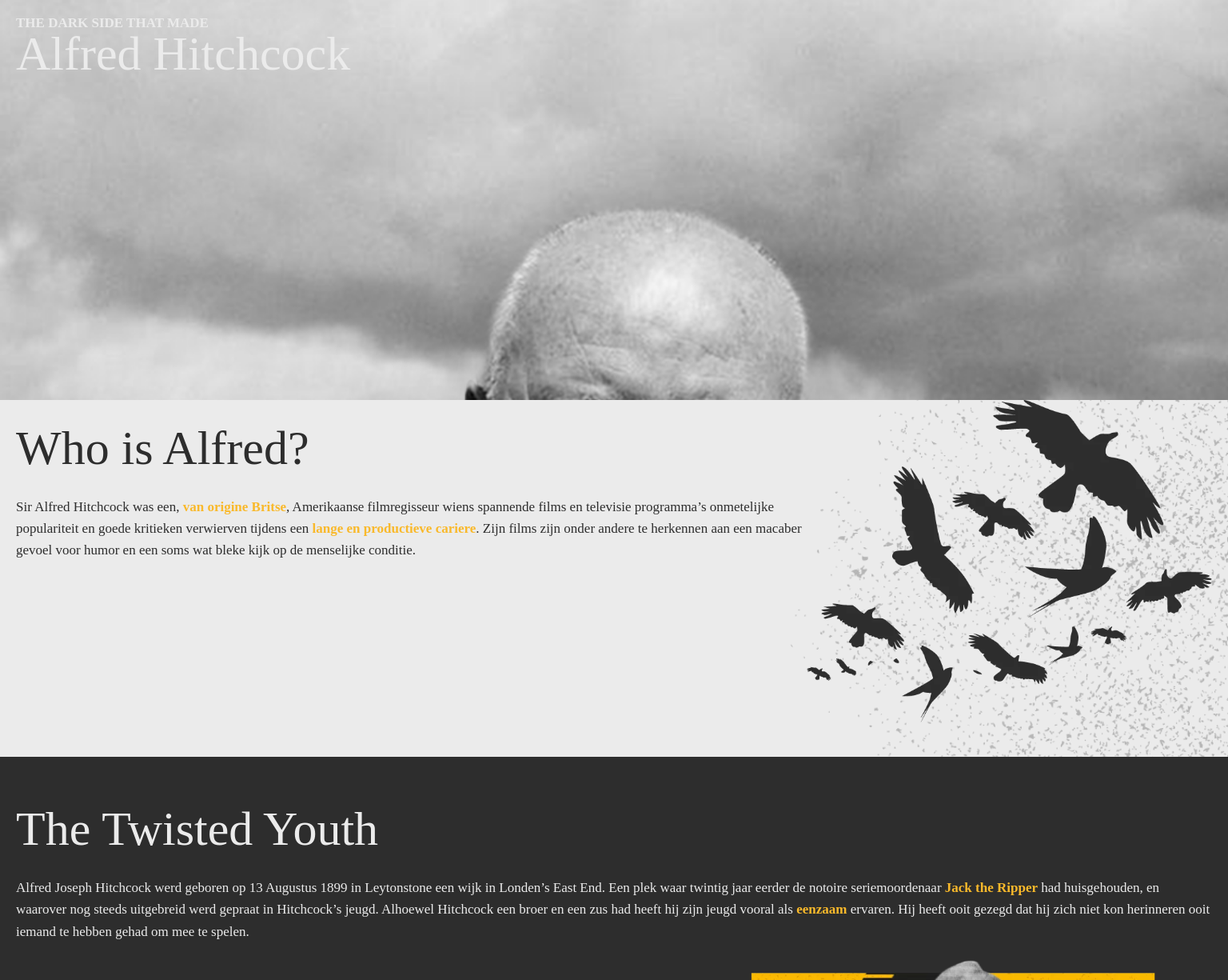
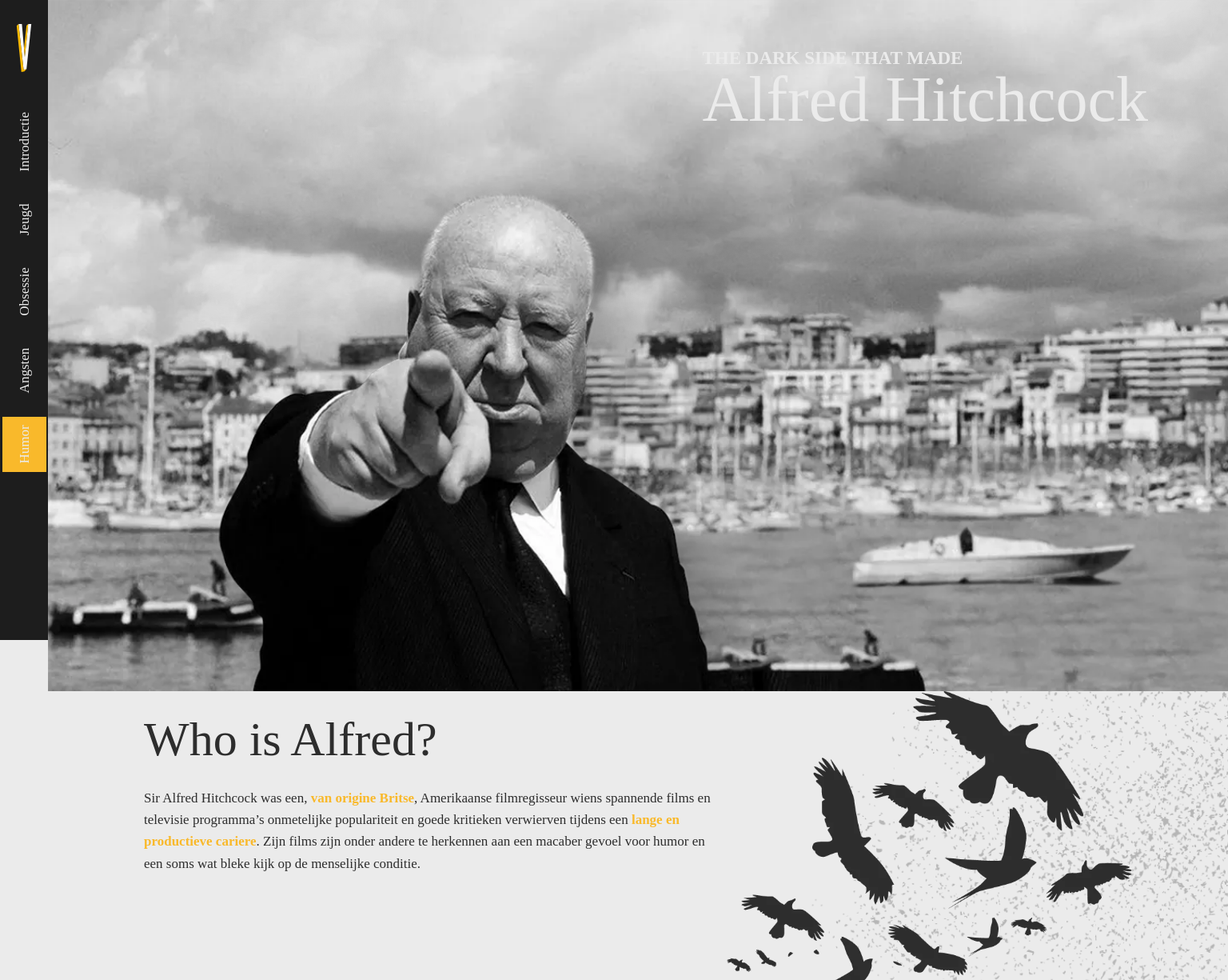
Before and after one commit to Lenkaaad/Vertigo, a React app: page / in a window 1536 px wide. Shown: the top 1225 px of the page at 80% size. Built offline with nearby package versions, Linux system fonts and the light colour scheme.

Commit message:
responsive css wip, almost done

```diff
--- a/src/css/style.css
+++ b/src/css/style.css
@@ -251,6 +251,7 @@
 }
 
 .yellow-quote-tipi-2 {
+  display: none;
   margin-top: 3rem;
   width: 100vw;
   max-width: 40rem;
@@ -739,7 +740,10 @@
     display: inline-block;
     width: 33vw;
     height: min-content;
-    margin-right: -2rem;
+    margin-left: -4rem;
+    margin-right: 2rem;
+    grid-area: yellow-quote;
+    align-self: center;
   }
 
   .mother-image {
@@ -768,12 +772,16 @@
 
   .twisted-youth .grid {
     display: grid;
-    grid-template-columns: 2fr 1fr;
+    grid-template-columns: repeat(3, 1fr);
     grid-template-areas:
-    'intro intro'
-    'father father'
-    'mother image'
-    'more more';
+    'intro intro intro'
+    'yellow-quote father father'
+    'mother mother image'
+    'more more more';
+  }
+
+  .first-paragraph {
+    grid-area: intro;
   }
 
   .obsession .image-abs-left {
@@ -824,6 +832,7 @@
 
   .yellow-quote-tipi {
     grid-area: tipi;
+    margin-right: -4rem;
   }
 
   .humor .grid {
@@ -899,9 +908,194 @@
   justify-content: space-around;
 }
 
+.mobile-header {
+  display: none;
 }
 
-@media (min-width: 1100px){
+.header {
+  display: flex;
+  align-items: flex-end;
+  flex-direction: column;
+  height: 56.25vw;
+}
+
+.header-img-container {
+  position: relative;
+  width: 100%;
+  height: 56.25vw;
+  overflow: hidden;
+}
+
+.filter {
+  position: absolute;
+  background-color: rgba(0, 0, 0, .45);
+  z-index: 5;
+  height: auto;
+  width: 100%;
+}
+
+.header-bg {
+  position: absolute;
+  top: 0;
+  left: 0;
+  z-index: 1;
+  width: 100vw;
+  height: auto;
+}
+
+.header-cloud {
+  position: absolute;
+  top: 0;
+  left: 0;
+  z-index: 2;
+  will-change: left;
+  width: 100vw;
+  height: auto;
+}
+
+.header-boat {
+  position: absolute;
+  top: 0;
+  left: 0;
+  z-index: 3;
+  will-change: left;
+  width: 100vw;
+  height: auto;
+}
+
+.header-hitchcock {
+  position: absolute;
+  top: 0;
+  left: 0;
+  z-index: 4;
+  will-change: left;
+  width: 100vw;
+  height: auto;
+}
+
+.info {
+  color: var(--light);
+  position: absolute;
+  right: 10rem;
+  top: 4vw;
+  z-index: 6;
+}
+
+.info > span {
+  text-transform: uppercase;
+  font-size: 2.3rem;
+  font-weight: 700;
+}
+
+article {
+  padding: 3rem 4rem 5rem 4rem;
+}
+
+.intro {
+  padding: 0rem 4rem 4rem 4rem; /*top, side, bottom, side */
+}
+
+.jokes {
+  margin-left: -4rem;
+  margin-right: -4rem;
+}
+
+.yellow-quote-fear-mobile {
+  margin-left: -4rem;
+  margin-right: -4rem;
+  padding-left: 4rem;
+  padding-right: 4rem;
+}
+
+}
+
+@media (min-width: 1100px) {
+  .fears-grid {
+
+    grid-template-columns: 2fr 2fr 1fr 1fr 4fr;
+    /* grid-template-rows: repeat(5, min-content); */
+    grid-template-areas:
+      'fears-title fears-title fears-title fears-title fears-title'
+      'police fears eggs top-column top-column'
+      'police fears fears-quote fears-quote fears-quote'
+      'police fears bottom-column bottom-column bottom-column'
+      'police fears bottom-column bottom-column bottom-column'
+      '. fears extremes extremes extremes'
+      'yellow yellow yellow yellow yellow';
+  }
+
+  .police-img {
+    margin-top: -30rem;
+  }
+
+  .fears-img {
+    margin-top: -20rem;
+  }
+
+  .eggs-img {
+    margin-top: -25rem;
+  }
+}
+
+@media (min-width: 1300px){
+  body {
+    display: flex;
+  }
+
+  nav {
+    display: block;
+    position: sticky;
+    top: 0;
+    background-color: var(--nav-color);
+    color: var(--light);
+    width: 6rem;
+    height: 100vh;
+    display: flex;
+    flex-direction: column;
+    z-index: 999;
+  }
+
+  nav img {
+    display: block;
+    margin-top: 3rem;
+  }
+
+  nav ul {
+    display: flex;
+    flex-flow: row-reverse;
+    width: 100%;
+    justify-content: space-between;
+    align-items: center;
+    /* flex-direction: column;
+    justify-content: space-between; */
+    transform-origin: left top 0;
+    margin-top: 3rem;
+    height: 6rem;
+    transform: rotate(-90deg) translate(-100%);
+  }
+
+  nav ul > li {
+    padding: 2rem 1rem;
+  }
+
+  nav ul > li a {
+    padding: 1.8rem 1rem;
+    text-decoration: none;
+    color: var(--light);
+  }
+
+  .active-section {
+    background-color: var(--highlight);
+  }
+
+  article {
+    padding: 3rem 12rem 5rem 12rem;
+  }
+
+  .intro {
+    padding: 0rem 12rem 4rem 12rem; /*top, side, bottom, side */
+  }
+
   .intro .grid {
     display: grid;
     grid-template-columns: 2fr 1fr;
@@ -955,14 +1149,20 @@
   'return tipi';
 }
 
+.splitup-image {
+  width: 100%;
+  left: -12rem;
+}
+
 .obsession-quote {
   align-self: center;
   padding: 4rem;
   height: 50%;
+  width: 80%;
 }
 
 .focus-quote {
-  font-size: 3.5rem;
+  font-size: 4.5rem;
   line-height: 1.4;
 }
 
@@ -987,18 +1187,77 @@
       'fears extremes extremes'
       'yellow yellow yellow'; */
 
-.fears-grid {
+      .police-img {
+        margin-top: -40rem;
+      }
 
-  grid-template-columns: 2fr 2fr 1fr 1fr 4fr;
-  /* grid-template-rows: repeat(5, min-content); */
+      .fears-img {
+        margin-top: -40rem;
+      }
+
+      .eggs-img {
+        margin-top: -25rem;
+      }
+
+      .fears-grid {
+        grid-template-areas:
+          'fears-title fears-title fears-title fears-title fears-title'
+          'police fears eggs top-column top-column'
+          'police fears fears-quote fears-quote fears-quote'
+          'police fears . bottom-column bottom-column'
+          'police fears . bottom-column bottom-column'
+          '. fears . extremes extremes'
+          'yellow yellow yellow yellow yellow';
+      }
+
+.yellow-quote-fear-mobile {
+  display: none;
+}
+
+.fear-subtitle.eggs {
+  margin-top: 6rem;
+}
+
+.wriggle.active {
+  transform-origin: center top;
+  animation: wiggle 3s ease-in-out infinite alternate;
+}
+
+@keyframes wiggle {
+
+  from {
+    transform: rotate(2deg);
+  }
+
+  to {
+    transform: rotate(-2deg);
+  }
+}
+
+.yellow-quote-fear {
+  display: block;
+  padding: 5rem;
+  float: right;
+  width: 40rem;
+  position: relative;
+  left: 5rem;
+  margin-left: -3rem;
+}
+
+.humor .grid {
+  grid-template-columns: repeat(2, 1fr);
+  grid-gap: 0 3rem;
+
   grid-template-areas:
-    'fears-title fears-title fears-title fears-title fears-title'
-    'police fears eggs top-column top-column'
-    'police fears fears-quote fears-quote fears-quote'
-    'police fears . . bottom-column'
-    'police fears . . bottom-column'
-    '. fears extremes extremes extremes'
-    'yellow yellow yellow yellow yellow';
+    'black-humor image'
+    'video jokes'
+    'toofar toofar'
+    'joke joke';
+}
+
+.focus-quote {
+  font-size: 2.5rem;
+  margin: 2rem 0;
 }
 
 }
@@ -1007,4 +1266,27 @@
   /* article {
     padding: 3rem 8rem;
   } */
+
+  .police-img {
+    margin-top: -40rem;
+  }
+
+  .fears-img {
+    margin-top: -40rem;
+  }
+
+  .eggs-img {
+    margin-top: -25rem;
+  }
+
+  .fears-grid {
+    grid-template-areas:
+      'fears-title fears-title fears-title fears-title fears-title'
+      'police fears eggs top-column top-column'
+      'police fears fears-quote fears-quote fears-quote'
+      'police fears . bottom-column bottom-column'
+      'police fears . bottom-column bottom-column'
+      '. fears . extremes extremes'
+      'yellow yellow yellow yellow yellow';
+  }
 }
--- a/src/index.html
+++ b/src/index.html
@@ -387,8 +387,8 @@
         <article class="fears content-container fears-grid light-section" id="angsten">
           <h2 class="fears-title">The fears that followed him</h2>
           <picture class="police-img">
-            <source media="(min-width: 1120px)" srcset="assets/img/police.webp" type="image/webp"/>
-            <source media="(min-width: 1120px)" srcset="assets/img/police.png" />
+            <source media="(min-width: 1100px)" srcset="assets/img/police.webp" type="image/webp"/>
+            <source media="(min-width: 1100px)" srcset="assets/img/police.png" />
             <source media="(min-width: 600px)" srcset="assets/img/police2.webp" type="image/webp"/>
             <source media="(min-width: 600px)" srcset="assets/img/police2.png" />
 
@@ -396,8 +396,8 @@
             <!-- width="214" height="261" -->
           </picture>
           <picture class="fears-img">
-            <source media="(min-width: 1120px)" srcset="assets/img/fears.webp" type="image/webp"/>
-            <source media="(min-width: 1120px)" srcset="assets/img/fears.png" />
+            <source media="(min-width: 1100px)" srcset="assets/img/fears.webp" type="image/webp"/>
+            <source media="(min-width: 1100px)" srcset="assets/img/fears.png" />
             <source media="(min-width: 600px)" srcset="assets/img/fears2.webp" type="image/webp"/>
             <source media="(min-width: 600px)" srcset="assets/img/fears2.png" />
 
@@ -405,8 +405,8 @@
             <!-- width="214" height="243" -->
           </picture>
           <picture class="eggs-img">
-            <source media="(min-width: 1120px)" srcset="assets/img/eggs.webp" type="image/webp"/>
-            <source media="(min-width: 1120px)" srcset="assets/img/eggs.png" />
+            <source media="(min-width: 1100px)" srcset="assets/img/eggs.webp" type="image/webp"/>
+            <source media="(min-width: 1100px)" srcset="assets/img/eggs.png" />
             <source media="(min-width: 600px)" srcset="assets/img/eggs2.webp" type="image/webp"/>
             <source media="(min-width: 600px)" srcset="assets/img/eggs2.png" />
 
@@ -440,7 +440,6 @@
               </blockquote>
 
               <p>Naast deze ironische, vreemde en ook wel logische angsten, kreeg hij later ook een <strong class="highlight">angst voor het kijken van zijn eigen films</strong>. Hij snapte niet hoe mensen zijn films konden bekijken, want zelf wilde hij dat niet. Ook was hij bang om omver gereden te worden door een auto en om ziek te worden. </p>
-
             </section>
             <blockquote class="yellow-quote yellow-quote-fear-mobile inline-quote">
               “Fear isn't so difficult to understand. After all, weren't we all frightened as children? Nothing has changed since Little Red Riding Hood faced the big bad wolf. What frightens us today is exactly the same sort of thing that frightened us yesterday. It's just a different wolf. This fright complex is rooted in every individual.”
```
